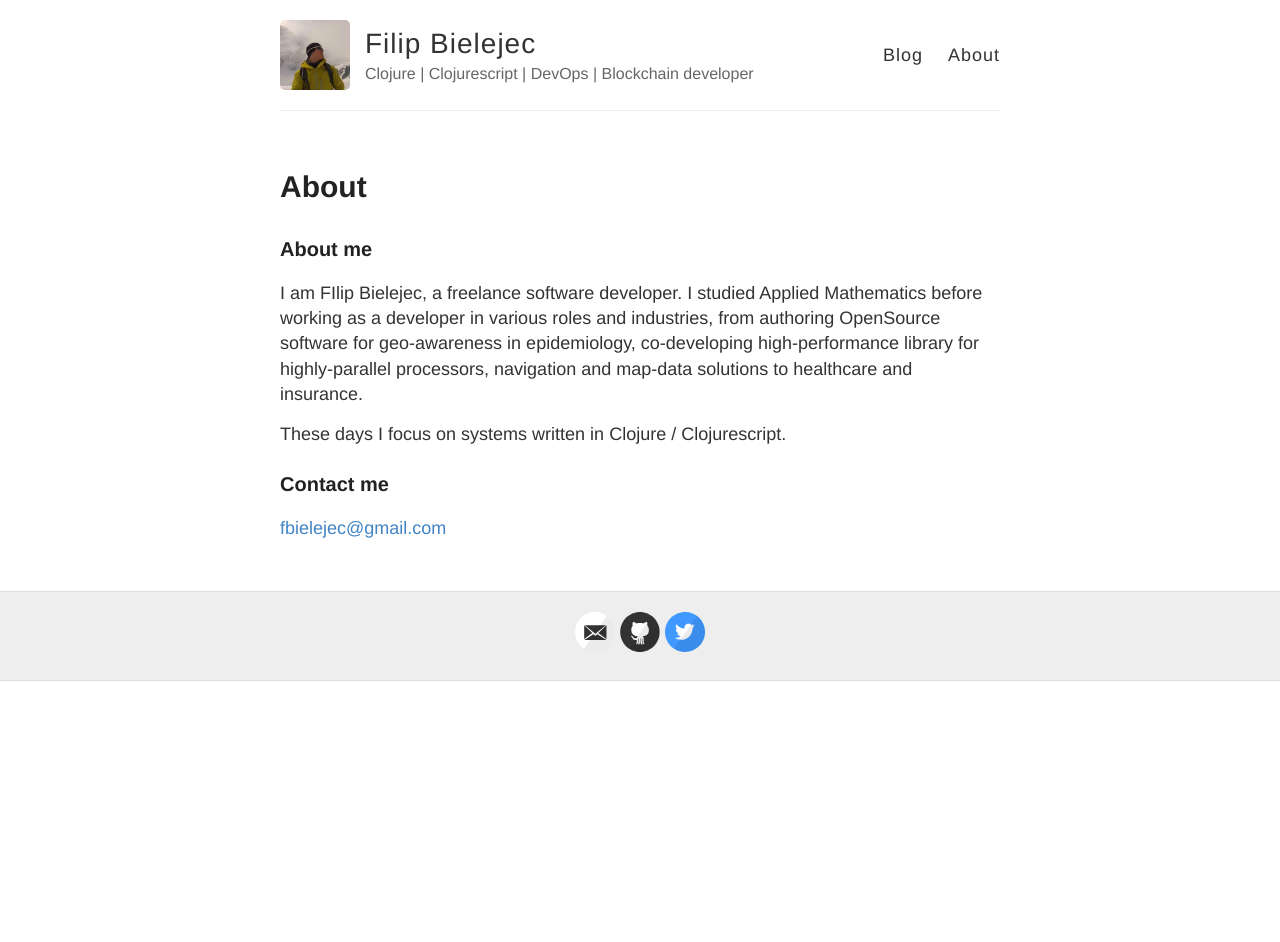
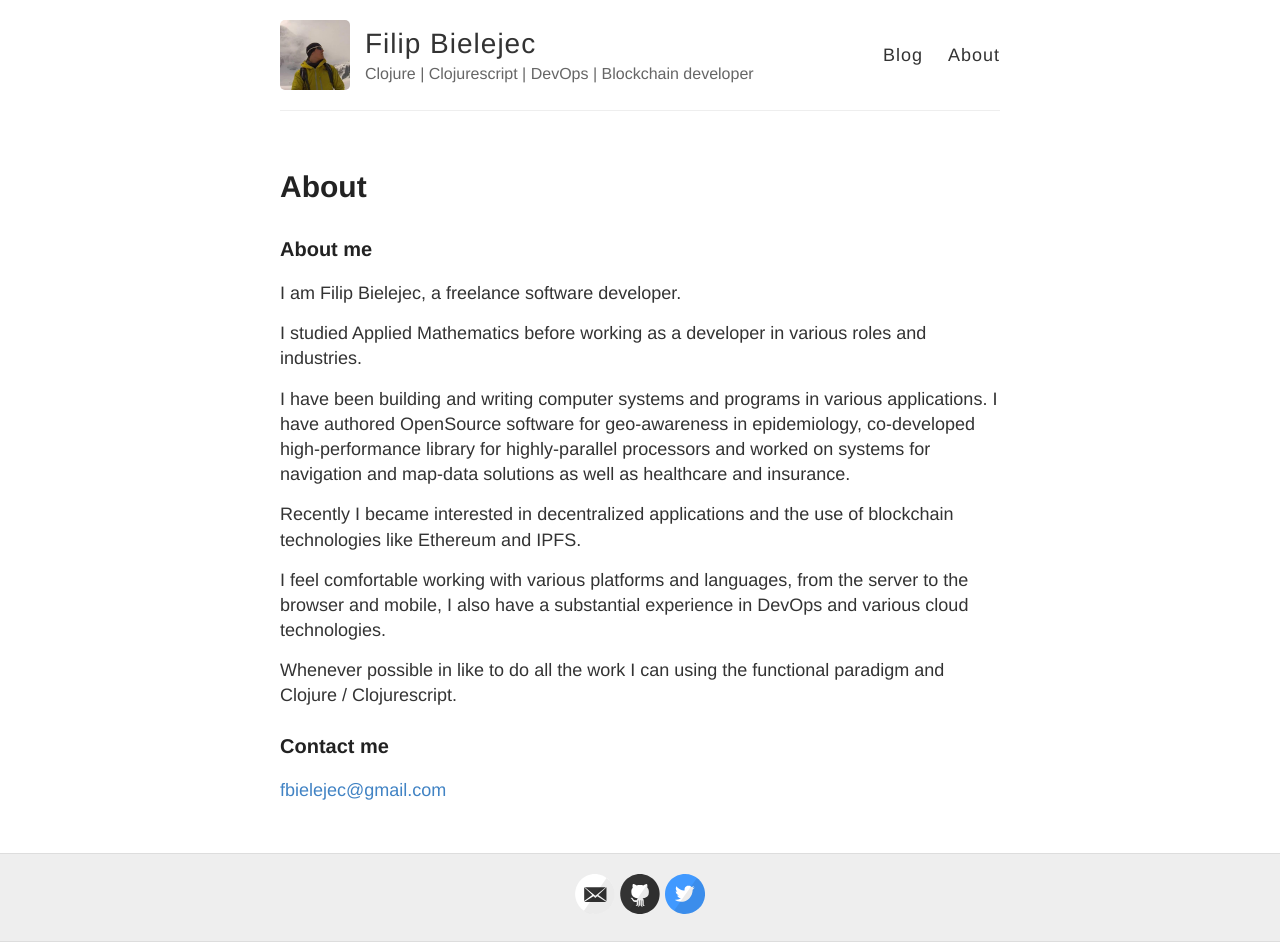
Before and after one commit to fbielejec/fbielejec.github.io, a Jekyll site: the page built from about.md, in a window 1280 px wide. Built offline with Jekyll 4.4.1, drawn with Linux system fonts in a browser that asks for light colours; before the commit the page ends 900 px from its top, so only the background shows below that.

Commit message:
modifed about

```diff
--- a/about.md
+++ b/about.md
@@ -6,10 +6,18 @@ permalink: /about/
 
 ### About me
 
-I am FIlip Bielejec, a freelance software developer.
-I studied Applied Mathematics before working as a developer in various roles and industries, from authoring OpenSource software for geo-awareness in epidemiology, co-developing high-performance library for highly-parallel processors, navigation and map-data solutions to healthcare and insurance.
+I am Filip Bielejec, a freelance software developer.
 
-These days I focus on systems written in Clojure / Clojurescript.
+I studied Applied Mathematics before working as a developer in various roles and industries.
+
+I have been building and writing computer systems and programs in various applications.
+I have authored OpenSource software for geo-awareness in epidemiology, co-developed high-performance library for highly-parallel processors and worked on systems for navigation and map-data solutions as well as healthcare and insurance.
+
+Recently I became interested in decentralized applications and the use of blockchain technologies like Ethereum and IPFS.
+
+I feel comfortable working with various platforms and languages, from the server to the browser and mobile, I also have a substantial experience in DevOps and various cloud technologies.
+
+Whenever possible in like to do all the work I can using the functional paradigm and Clojure / Clojurescript.
 
 ### Contact me
 
```
